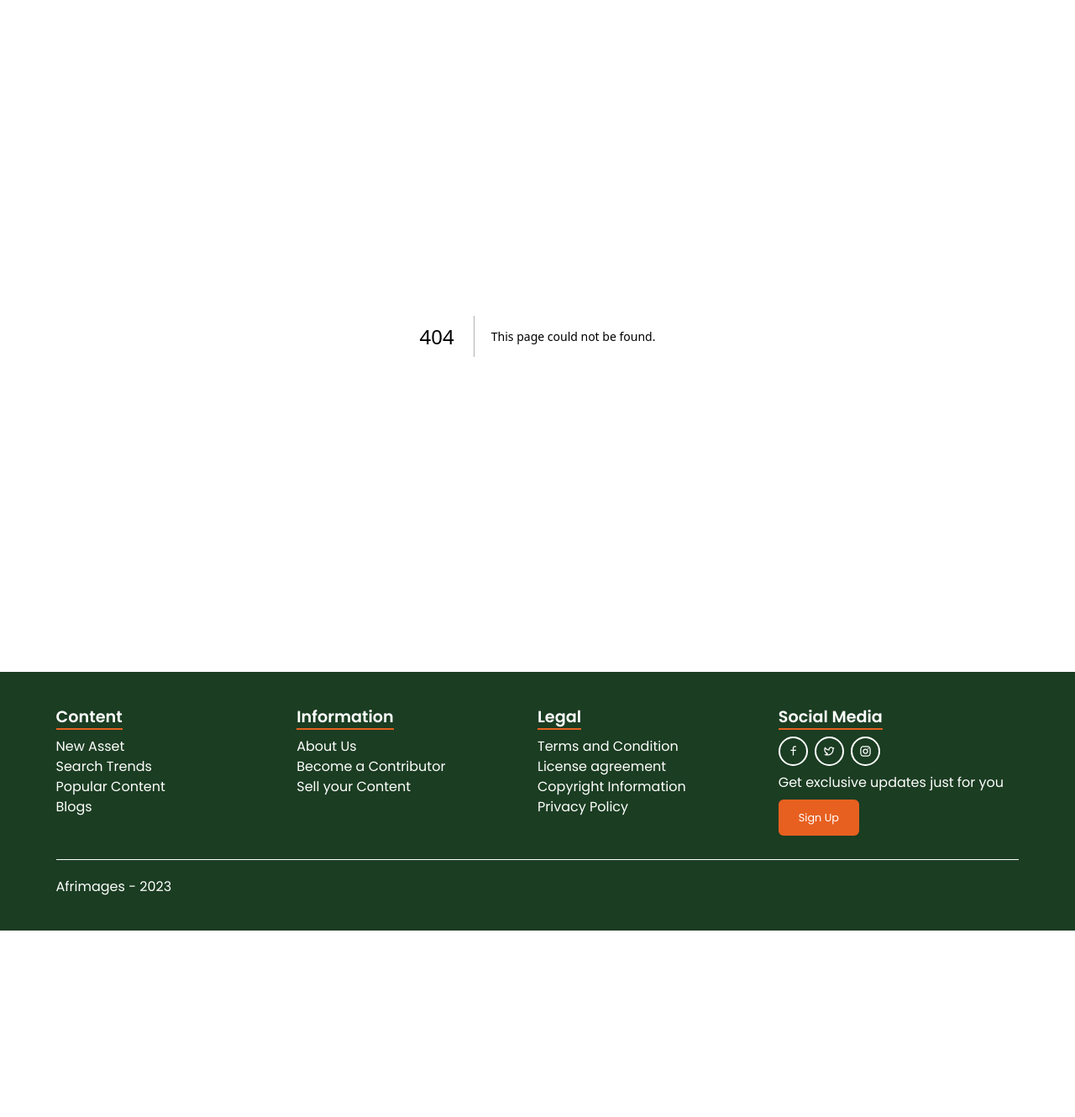
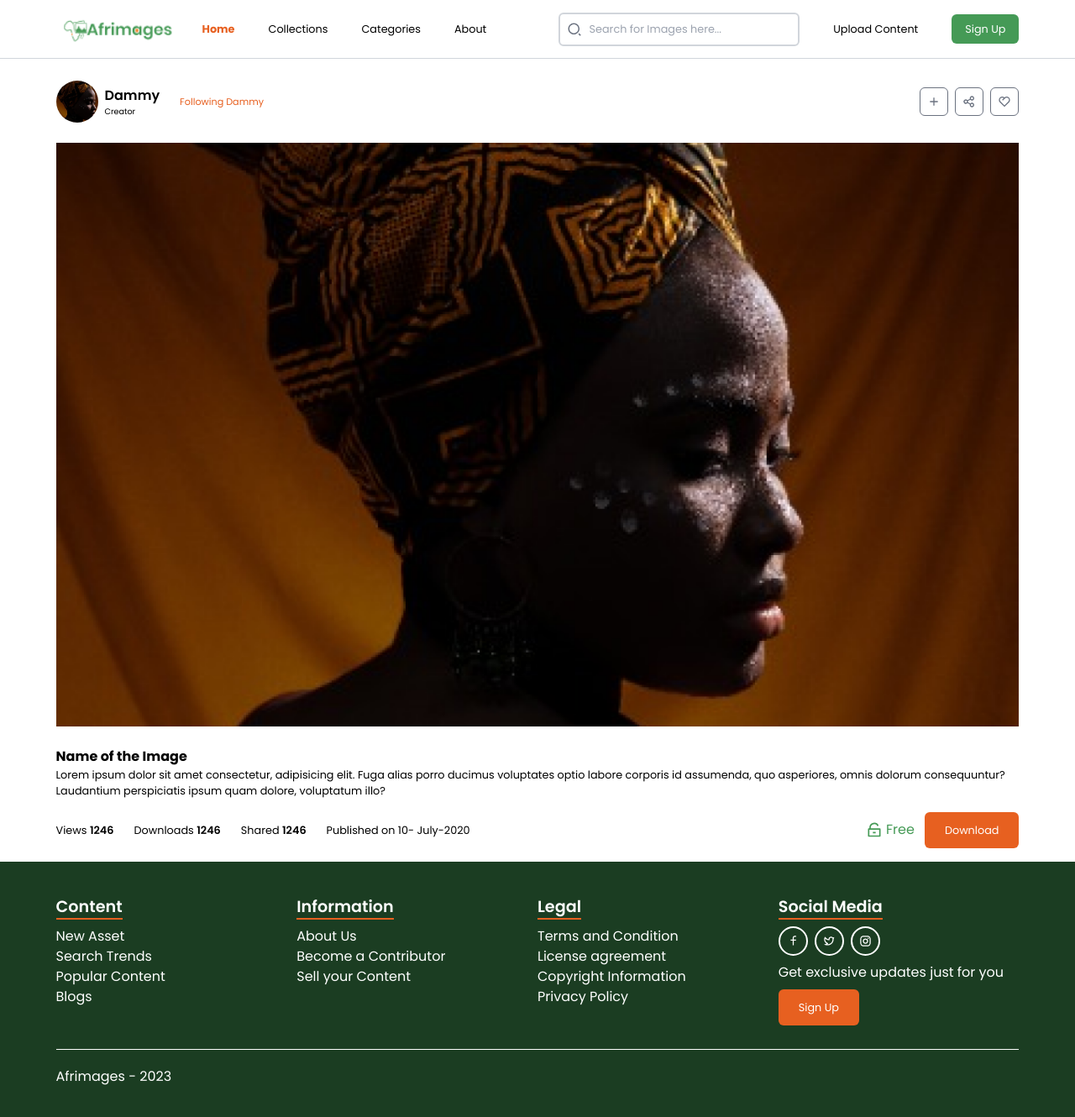
Before and after one commit to Afrimages/Afrimages-Frontend, a Next.js app: page /images/2 in a window 1280 px wide. Before the commit this address had no page. Shown: the top 1330 px of the page at 84% size. Before the commit the page ends 1108 px from the top, so only its background shows below. Built offline with nearby package versions, Linux system fonts and the light colour scheme.

Commit message:
added images page

```diff
--- a/app/_components/Hero.tsx
+++ b/app/_components/Hero.tsx
@@ -4,7 +4,7 @@ import { RiSearch2Line } from 'react-icons/ri';
 export default function Hero() {
   return (
     <section
-      className='w-full h-[90vh] bg-amber-200 bg-cover bg-center bg-no-repeat flex flex-col gap-5 items-center justify-center text-center'
+      className='w-full h-[100vh] bg-amber-200 bg-cover bg-center bg-no-repeat flex flex-col gap-5 items-center justify-center text-center'
       style={{ backgroundImage: `url(./banner.png)` }}
     >
       {/* <img src="./banner.png" alt="" className='w-full h-full'/> */}
--- a/app/globals.css
+++ b/app/globals.css
@@ -1,6 +1,12 @@
 @tailwind base;
 @tailwind components;
 @tailwind utilities;
+
+/* @import url('https://fonts.googleapis.com/css2?family=Poppins&display=swap');
+
+*{
+  font-family: "Poppins";
+} */
 
 .grid-4 {
   display: grid;
@@ -10,3 +16,11 @@
 .circle{
   @apply border-white border-2 rounded-full p-2
 }
+
+.set-3{
+  @apply flex gap-2 items-center
+}
+
+.set{
+  @apply border-gray-500 text-gray-500 border-[1px] rounded-md p-2 items-center
+}
--- /dev/null
+++ b/app/images/[id]/page.tsx
@@ -0,0 +1,16 @@
+import Footer from '@/components/ui/Footer'
+import ImagePage from '@/components/ui/ImagePage'
+import Navbar from '@/components/ui/Navbar'
+import React from 'react'
+
+const page = () => {
+  return (
+    <>
+        <Navbar />
+
+        <ImagePage />
+    </>
+  )
+}
+
+export default page
--- /dev/null
+++ b/components/ui/ImagePage.tsx
@@ -0,0 +1,75 @@
+import Image from 'next/image'
+import React from 'react'
+import { RiAddLine, RiHeart2Line, RiLockUnlockFill, RiLockUnlockLine, RiShareLine } from 'react-icons/ri'
+
+const ImagePage = () => {
+  return (
+    <div className='px-xPadding mt-24 min-h-[70vh]' >
+        <div className="profile_container flex justify-between">
+          <div className='flex gap-6 items-center' >
+
+            <div className='flex gap-2 items-center'>
+              <Image width={0} height={0}  src="/./pp.png" alt="" unoptimized className='rounded-full w-[50px] h-[50px] object-cover' />
+
+              <div>
+                <p className='text-[1em] font-semibold' >Dammy</p>
+                <p className='text-[0.6em]' >Creator</p>
+              </div>
+            </div>
+
+            <p className='text-[0.7em] text-orange800'>Following Dammy</p>
+          </div>
+
+          <div className="set-3">
+            <div className="set">
+              <RiAddLine />
+            </div>
+
+            <div className="set">
+              <RiShareLine />
+            </div>
+
+            <div className="set">
+              <RiHeart2Line />
+            </div>
+          </div>
+
+
+        </div>
+
+        <div className="picture my-6">
+          <Image src="/./pp.png" width={0} height={0} alt="Title" className='w-full h-3/5 object-cover' unoptimized/>
+        </div>
+
+        <div className="details">
+          <p className='font-bold'>Name of the Image</p>
+          <p className='text-[0.8em]'>Lorem ipsum dolor sit amet consectetur, adipisicing elit. Fuga alias porro ducimus voluptates optio labore corporis id assumenda, quo asperiores, omnis dolorum consequuntur? Laudantium perspiciatis ipsum quam dolore, voluptatum illo?</p>
+
+        </div>
+
+        <div className='py-4 flex justify-between items-center'>
+          <div className="flex gap-6">
+              <p className='text-[0.8em]'>Views <span className='text-[1em] font-semibold'>1246</span></p>
+              <p className='text-[0.8em]'>Downloads <span className='text-[1em] font-semibold'>1246</span></p>
+              <p className='text-[0.8em]'>Shared <span className='text-[1em] font-semibold'>1246</span></p>
+              <p className='text-[0.8em]'>Published on 10- July-2020 </p>
+          </div>
+
+          <div className='flex items-center gap-3'>
+            <div className="flex items-center gap-1">
+            <RiLockUnlockLine size="20" className="text-green800" />
+            <p className="text-green800">Free</p>
+            </div>
+
+            <div className='bg-orange800 text-white py-3 px-6 text-[0.8em] rounded-md w-fit cursor-pointer'>
+              Download
+            </div>
+
+          </div>
+        </div>
+
+    </div>
+  )
+}
+
+export default ImagePage
--- a/components/ui/Navbar.tsx
+++ b/components/ui/Navbar.tsx
@@ -1,3 +1,4 @@
+import Image from "next/image";
 import { RiSearch2Line } from "react-icons/ri";
 
 export default function Navbar({ active = 0 }) {
@@ -21,10 +22,10 @@ export default function Navbar({ active = 0 }) {
   ];
   return (
     <div
-      className='grid  bg-white  py-2 px-xPadding items-center justify-center grid-cols-2'
+      className='grid  bg-white  py-2 px-xPadding items-center justify-center grid-cols-2 border-b-[1px] border-b-gray-300 fixed top-0 left-0 right-0 mb-10'
     >
       <div className="flex items-center gap-6">
-        <img src="./logo.png" alt="" />
+        <Image width={150} height={150} src="/./logo.png" alt="" unoptimized/>
 
         <div className='flex gap-10 justify-center text-[0.8em]'>
         {nav.map((item, i) => {
@@ -45,15 +46,17 @@ export default function Navbar({ active = 0 }) {
       <div className='flex gap-10 items-center justify-end text-[0.8em]'>
 
       <div className='flex gap-2 items-center border-2 border-gray-300 bg-white rounded-md w-[50%] p-2'>
-        <RiSearch2Line size={20} />
+        <RiSearch2Line size={20} className="text-gray-500" />
         <input type='text' className='outline-none focus:outline-none w-[100%]' placeholder='Search for Images here...' />
       </div>
 
-        <div>Upload Content</div>
+        <div className="cursor-pointer">Upload Content</div>
 
-        <div className='bg-green800 text-white py-2 px-4 rounded-md'>
-          Sign Up
-        </div>
+        <a href="/sign-up">
+          <div className='bg-green800 text-white py-2 px-4 rounded-md cursor-pointer'>
+            Sign Up
+          </div>
+        </a>
       </div>
     </div>
   );
--- a/components/ui/SearchResult.tsx
+++ b/components/ui/SearchResult.tsx
@@ -25,7 +25,7 @@ const SearchResult = () => {
         }
     ]
   return (
-    <div className='my-10 px-xPadding min-h-[70vh]'>
+    <div className='mt-24 px-xPadding min-h-[70vh]'>
         <p className='text-[1.2em] text-gray-500'>Results for <span className='font-bold text-black'>{search}</span> </p>
 
         <div className="more-options flex items-center justify-center my-3 gap-10">
```
Also changed, not shown: public/pp.png (added).
